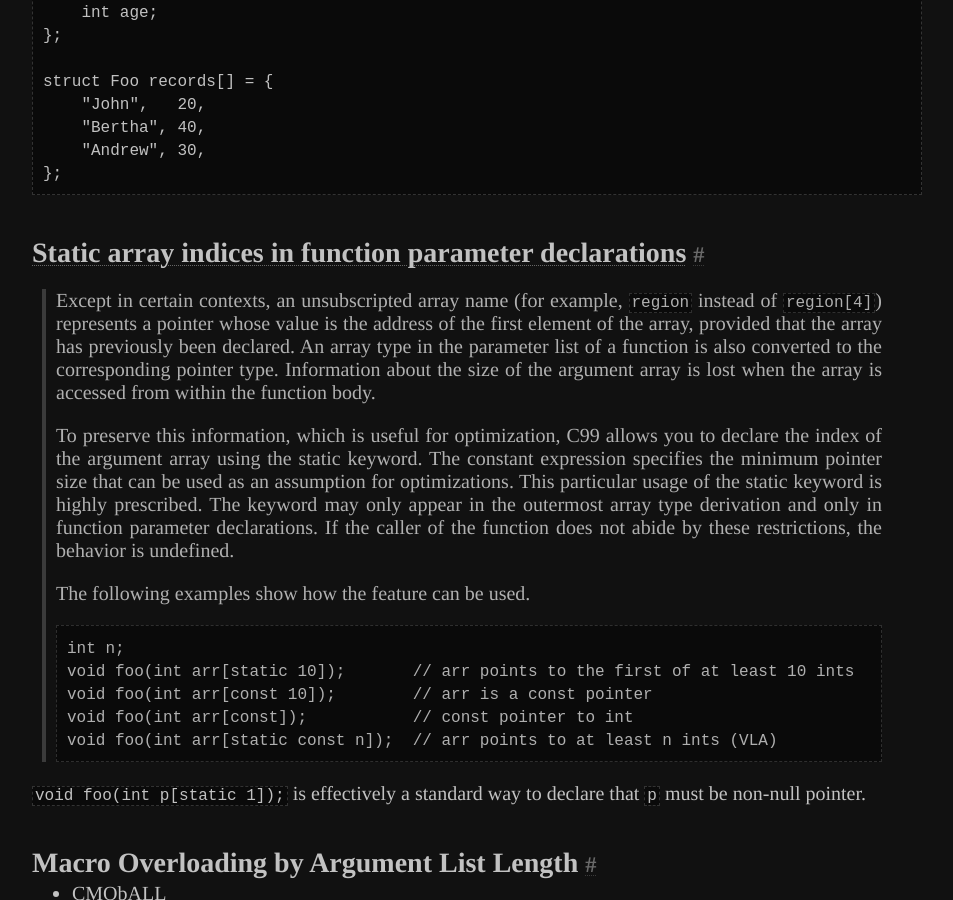
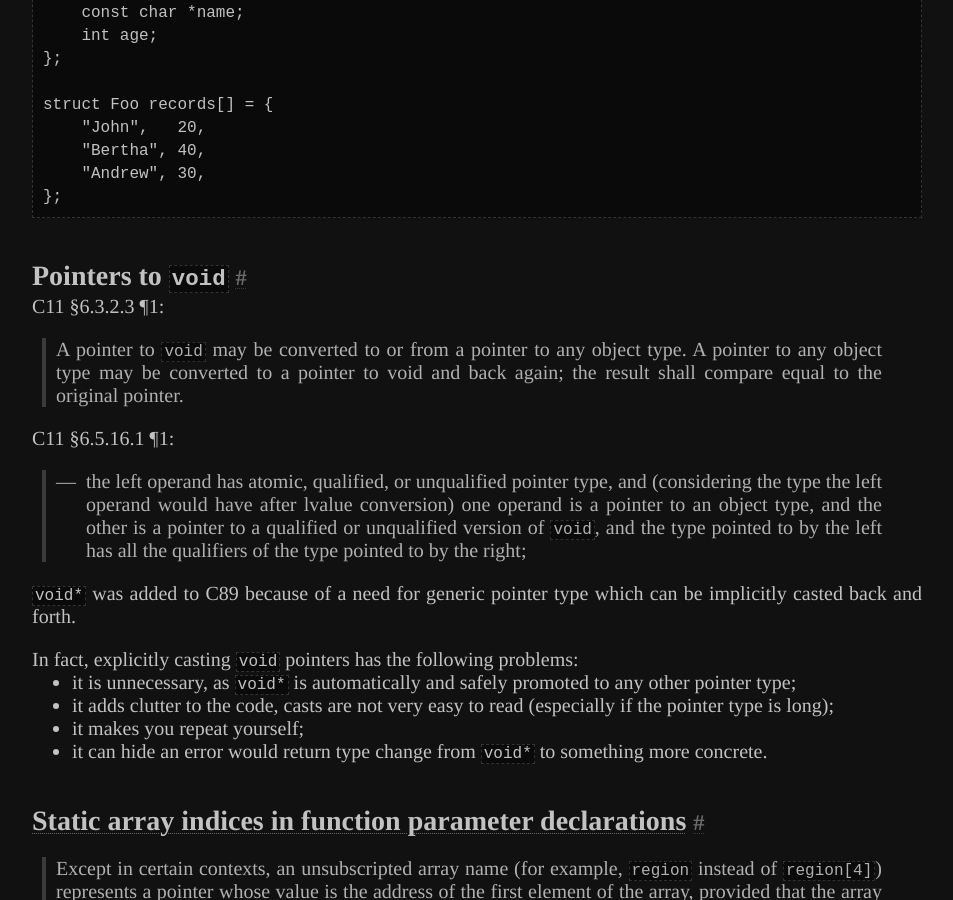
Before and after one commit to Jorenar/blog, a Jekyll site: the page built from _posts/2023-02-19-less-known-c.md, in a window 1280 px wide and 900 px high, scrolled down 14074 px. Shown: the whole window, without its empty margins (163-1116 px from the left). Built offline with Jekyll 4.4.1, drawn with Linux system fonts in a browser that asks for light colours.

Commit message:
deploy: 3b8f57ff22cbf2e1d7cb6927f4d182e0bb5b156e

````diff
--- a/_posts/2023-02-19-less-known-c.md
+++ b/_posts/2023-02-19-less-known-c.md
@@ -611,6 +611,37 @@ struct Foo records[] = {
 };
 ```
 
+## Pointers to `void`
+
+C11 §6.3.2.3 ¶1:
+
+>  A pointer to `void` may be converted to or from a pointer to any object type.
+>  A pointer to any object type may be converted to a pointer to void and back again;
+>  the result shall compare equal to the original pointer.
+
+C11 §6.5.16.1 ¶1:
+
+<blockquote style="display:flex">
+  <div style="margin-right: 10px;">&mdash;</div>
+  <div>
+    the left operand has atomic, qualified, or unqualified pointer type, and
+    (considering the type the left operand would have after lvalue conversion)
+    one operand is a pointer to an object type, and the other is a pointer to
+    a qualified or unqualified version of <code>void</code>, and the type pointed
+    to by the left has all the qualifiers of the type pointed to by the right;
+  </div>
+</blockquote>
+
+`void*` was added to C89 because of a need for generic pointer
+type which can be implicitly casted back and forth.
+
+In fact, explicitly casting `void` pointers has the following problems:
+
+  * it is unnecessary, as `void*` is automatically and safely promoted to any other pointer type;
+  * it adds clutter to the code, casts are not very easy to read (especially if the pointer type is long);
+  * it makes you repeat yourself;
+  * it can hide an error would return type change from `void*` to something more concrete.
+
 ## [Static array indices in function parameter declarations](https://www.ibm.com/docs/en/i/7.5?topic=pd-static-array-indices-in-function-parameter-declarations-c-only)
 
 > Except in certain contexts, an unsubscripted array name (for example, `region`
````
